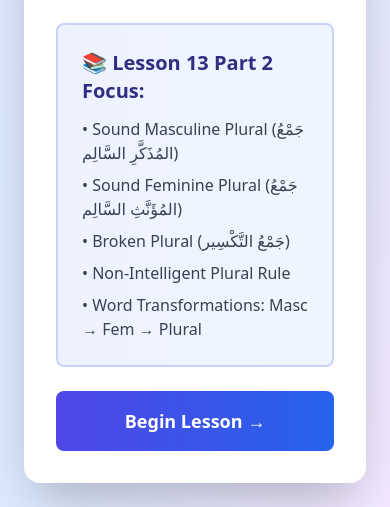
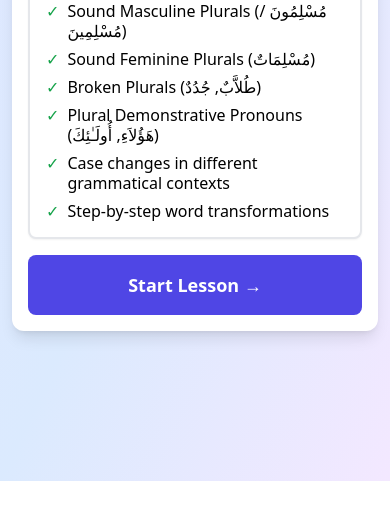
Before and after one commit to tetrasystems/Arabic-lesson, a plain HTML site: page lesson13_part2.html in a window 390 px wide. Shown: the part 363-870 px from the top of the page. After the commit the page ends 844 px from the top, so only its background shows below. Drawn offline with nearby package versions, Linux system fonts and the light colour scheme.

Commit message:
Add files via upload

```diff
--- a/lesson13_part2.html
+++ b/lesson13_part2.html
@@ -2,7 +2,7 @@
 <html lang="en" dir="ltr">
 <head>
   <meta charset="UTF-8">
-  <meta name="viewport" content="width=device-width, initial-scale=1.0">
+  <meta name="viewport" content="width=device-width, initial-scale=1.0, maximum-scale=1.0, user-scalable=no">
   <title>Arabic Grammar Teacher - Lesson 13 Part 2</title>
   <script src="https://cdn.tailwindcss.com"></script>
   <style>
@@ -10,16 +10,71 @@
       direction: rtl;
       text-align: right;
     }
+
+    /* Mobile optimizations */
+    * {
+      -webkit-tap-highlight-color: transparent;
+    }
+
+    body {
+      -webkit-font-smoothing: antialiased;
+      -moz-osx-font-smoothing: grayscale;
+    }
+
+    /* Larger touch targets for mobile */
+    button {
+      min-height: 48px;
+      touch-action: manipulation;
+    }
+
+    /* Smooth scrolling */
+    html {
+      scroll-behavior: smooth;
+    }
+
+    /* Prevent text size adjustment on orientation change */
+    body {
+      -webkit-text-size-adjust: 100%;
+      text-size-adjust: 100%;
+    }
+
+    /* Better spacing for mobile */
+    @media (max-width: 640px) {
+      .mobile-padding {
+        padding-left: 1rem !important;
+        padding-right: 1rem !important;
+      }
+
+      .mobile-text {
+        font-size: 1rem !important;
+      }
+
+      .mobile-title {
+        font-size: 1.5rem !important;
+      }
+
+      .mobile-arabic {
+        font-size: 2rem !important;
+      }
+
+      /* Make buttons easier to tap on mobile */
+      button {
+        min-height: 52px;
+        font-size: 1.05rem;
+        padding-top: 0.875rem;
+        padding-bottom: 0.875rem;
+      }
+    }
   </style>
 </head>
-<body class="bg-gradient-to-br from-indigo-100 via-blue-100 to-purple-100 min-h-screen p-6">
-  <div class="max-w-4xl mx-auto">
-    <div class="bg-white rounded-2xl shadow-2xl p-8">
-      <div class="mb-6 pb-4 border-b-2 border-gray-200">
-        <h1 class="text-3xl font-bold text-center text-indigo-900">
+<body class="bg-gradient-to-br from-indigo-100 via-blue-100 to-purple-100 min-h-screen">
+  <div class="max-w-4xl mx-auto px-3 sm:px-6 py-4 sm:py-6">
+    <div class="bg-white rounded-xl sm:rounded-2xl shadow-lg sm:shadow-2xl p-4 sm:p-8">
+      <div class="mb-4 sm:mb-6 pb-3 sm:pb-4 border-b-2 border-gray-200">
+        <h1 class="text-2xl sm:text-3xl font-bold text-center text-indigo-900 mobile-title">
           Madina Arabic - Lesson 13 Part 2
         </h1>
-        <p class="text-center text-gray-600 mt-2">Plurals & Transformations</p>
+        <p class="text-center text-gray-600 mt-2 text-sm sm:text-base">Plurals & Transformations</p>
       </div>
 
       <div id="app"></div>
@@ -198,39 +253,9 @@
               "فِي المَدْرَسَةِ - Prepositional phrase (in the school)"
             ],
             rules: [
-              "VERBAL sentence (starts with verb)",
-              "Direct object is ALWAYS accusative",
-              "Sound Masc. Plural: ـُونَ (nom) → ـِينَ (acc/gen)"
-            ]
-          }
-        },
-        {
-          arabic: "كُتُبُ الطُّلاَّبِ جَدِيدَةٌ",
-          transliteration: "kutubu at-tullābi jadīdatun",
-          english: "The students' books are new",
-          transforms: {
-            masc: "كِتَابٌ (kitābun) - a book",
-            plur: "كُتُبٌ (kutubun) - books",
-            adjMasc: "جَدِيدٌ (new - masc.)",
-            adjFem: "جَدِيدَةٌ (new - fem.)",
-            adjPlur: "جُدُدٌ (new - plural)",
-            steps: [
-              "كِتَابٌ (فِعَال) → كُتُبٌ (فُعُل) broken plural",
-              "NON-INTELLIGENT plural → FEMININE SINGULAR!",
-              "So: كُتُبٌ takes جَدِيدَةٌ (fem. sg) NOT جُدُدٌ!"
-            ]
-          },
-          analysis: {
-            type: "جُمْلَةٌ إِسْمِيَّةٌ (Nominal Sentence)",
-            parts: [
-              "كُتُبُ - Mubtada and Mudaaf - Marfoo' (NO tanween)",
-              "الطُّلاَّبِ - Mudaaf Ilayhi - Majroor (ـِ)",
-              "جَدِيدَةٌ - Khabar - FEMININE SINGULAR!"
-            ],
-            rules: [
-              "NON-INTELLIGENT broken plurals = FEMININE SINGULAR",
-              "كُتُب (books) takes جَدِيدَةٌ NOT جَدِيد or جُدُد",
-              "This is a fundamental Arabic rule!"
+              "Verb comes first in verbal sentences",
+              "Direct object is mansub (accusative)",
+              "Sound masc. plural: ـُونَ (nom) → ـِينَ (acc/gen)"
             ]
           }
         }
@@ -238,40 +263,70 @@
 
       quiz: [
         {
-          question: "What is the plural nominative form of مُسْلِم?",
-          options: ["مُسْلِمِينَ", "مُسْلِمُونَ", "مُسْلِمَاتٌ", "مُسْلِمٌ"],
+          question: "What is the plural form of مُسْلِمٌ (Muslim - masculine)?",
+          options: [
+            "مُسْلِمَاتٌ",
+            "مُسْلِمُونَ",
+            "مُسْلِمِينَ",
+            "مُسْلِمَةٌ"
+          ],
           correct: 1,
-          explanation: "مُسْلِمُونَ is the nominative form. Sound masculine plural: ـُونَ (nom)."
+          explanation: "مُسْلِمُونَ is the nominative form of the masculine plural. It uses the sound masculine plural pattern ـُونَ."
         },
         {
-          question: "How do you form feminine plural of مُسْلِمَة?",
-          options: ["Add ُونَ", "Remove ة, add َاتٌ", "Change to مُسْلِمِينَ", "Keep same"],
-          correct: 1,
-          explanation: "Remove ة and add ـَاتٌ. مُسْلِمَةٌ → مُسْلِمَاتٌ (sound feminine plural)."
+          question: "Which demonstrative pronoun is used for ALL plurals (both masculine and feminine)?",
+          options: [
+            "هَذَا",
+            "ذَلِكَ",
+            "هَؤُلاَءِ",
+            "تِلْكَ"
+          ],
+          correct: 2,
+          explanation: "هَؤُلاَءِ (haa'ulaa'i) is used for near plurals of both genders. For distant plurals, use أُولَـٰئِكَ."
         },
         {
-          question: "In accusative, what does مُعَلِّمُونَ become?",
-          options: ["مُعَلِّمُونَ", "مُعَلِّمِينَ", "مُعَلِّمَاتٌ", "مُعَلِّمٌ"],
+          question: "What happens to the sound masculine plural ending in the accusative case?",
+          options: [
+            "Changes to ـُونَ",
+            "Changes to ـِينَ",
+            "Stays as ـُونَ",
+            "Changes to ـَانِ"
+          ],
           correct: 1,
-          explanation: "مُعَلِّمِينَ. Sound masculine plural in acc/gen: ـُونَ → ـِينَ."
+          explanation: "Sound masculine plurals change from ـُونَ (nominative) to ـِينَ (accusative/genitive)."
         },
         {
-          question: "What is the broken plural of كِتَاب?",
-          options: ["كِتَابُونَ", "كِتَابَاتٌ", "كُتُبٌ", "كِتَابٌ"],
+          question: "How do you form the feminine plural of مُسْلِمَةٌ?",
+          options: [
+            "Add ُونَ",
+            "Remove ة and add ِينَ",
+            "Remove ة and add َاتٌ",
+            "Add ة"
+          ],
           correct: 2,
-          explanation: "كُتُبٌ is the broken plural. Pattern: كِتَاب (فِعَال) → كُتُب (فُعُل)."
+          explanation: "Remove the ة (taa marbuta) and add َاتٌ to form sound feminine plurals: مُسْلِمَةٌ → مُسْلِمَاتٌ"
         },
         {
-          question: "Which adjective for كُتُبٌ (books)?",
-          options: ["جَدِيدٌ (masc. sg)", "جَدِيدَةٌ (fem. sg)", "جُدُدٌ (plural)", "All correct"],
-          correct: 1,
-          explanation: "جَدِيدَةٌ! Non-intelligent broken plurals = FEMININE SINGULAR."
+          question: "What is a 'broken plural'?",
+          options: [
+            "A plural that is grammatically incorrect",
+            "A plural formed by adding ـُونَ or ـَاتٌ",
+            "A plural formed by changing the internal vowel pattern",
+            "A plural used only for objects"
+          ],
+          correct: 2,
+          explanation: "Broken plurals (جَمْعُ التَّكْسِير) change the internal structure: طَالِبٌ → طُلاَّبٌ"
         },
         {
-          question: "Demonstrative for ALL plurals?",
-          options: ["هَـٰذَا", "هَـٰذِهِ", "هَؤُلاَءِ", "هُمْ"],
-          correct: 2,
-          explanation: "هَؤُلاَءِ is used for both masculine and feminine plurals (near)."
+          question: "When a noun is definite (with ال), what happens to the tanween?",
+          options: [
+            "It stays the same",
+            "It is removed - only single vowel remains",
+            "It becomes a shadda",
+            "It changes to sukoon"
+          ],
+          correct: 1,
+          explanation: "Definite nouns drop tanween: طَالِبٌ (indefinite) → الطَّالِبُ (definite - no tanween)"
         }
       ]
     };
@@ -285,83 +340,102 @@
       showResults: false
     };
 
-    function playAudio(text) {
-      const utterance = new SpeechSynthesisUtterance(text);
-      utterance.lang = 'ar-SA';
-      utterance.rate = 0.65;
-      speechSynthesis.speak(utterance);
-    }
-
     function render() {
       const app = document.getElementById('app');
 
       if (state.currentSection === 'intro') {
         app.innerHTML = `
-          <div class="space-y-6">
-            <div class="text-center">
-              <h1 class="text-4xl font-bold text-indigo-900 mb-2" dir="rtl">${lesson13.title}</h1>
-              <h2 class="text-2xl text-gray-700 mb-4" dir="rtl">${lesson13.subtitle}</h2>
+          <div class="space-y-4 sm:space-y-6">
+            <div class="bg-gradient-to-r from-blue-100 to-indigo-100 p-4 sm:p-6 rounded-lg border-2 border-blue-300">
+              <h2 class="text-xl sm:text-2xl font-bold text-indigo-900 mb-3 mobile-title" dir="rtl">${lesson13.title}</h2>
+              <p class="text-base sm:text-lg text-gray-700 mb-2 mobile-text" dir="rtl">${lesson13.subtitle}</p>
             </div>
 
-            <div class="bg-gradient-to-r from-indigo-50 to-blue-50 p-6 rounded-lg border-2 border-indigo-200">
-              <h3 class="text-xl font-bold text-indigo-900 mb-3">📚 Lesson 13 Part 2 Focus:</h3>
-              <ul class="space-y-2 text-gray-700">
-                <li>• Sound Masculine Plural (جَمْعُ المُذَكَّرِ السَّالِم)</li>
-                <li>• Sound Feminine Plural (جَمْعُ المُؤَنَّثِ السَّالِم)</li>
-                <li>• Broken Plural (جَمْعُ التَّكْسِير)</li>
-                <li>• Non-Intelligent Plural Rule</li>
-                <li>• Word Transformations: Masc → Fem → Plural</li>
+            <div class="bg-white p-4 sm:p-6 rounded-lg border-2 border-gray-200 shadow-sm mobile-padding">
+              <h3 class="text-lg sm:text-xl font-bold text-gray-800 mb-3 sm:mb-4">📚 What You'll Learn:</h3>
+              <ul class="space-y-2 sm:space-y-3 text-sm sm:text-base mobile-text">
+                <li class="flex items-start">
+                  <span class="text-green-600 mr-2 flex-shrink-0">✓</span>
+                  <span>Sound Masculine Plurals (مُسْلِمُونَ / مُسْلِمِينَ)</span>
+                </li>
+                <li class="flex items-start">
+                  <span class="text-green-600 mr-2 flex-shrink-0">✓</span>
+                  <span>Sound Feminine Plurals (مُسْلِمَاتٌ)</span>
+                </li>
+                <li class="flex items-start">
+                  <span class="text-green-600 mr-2 flex-shrink-0">✓</span>
+                  <span>Broken Plurals (طُلاَّبٌ, جُدُدٌ)</span>
+                </li>
+                <li class="flex items-start">
+                  <span class="text-green-600 mr-2 flex-shrink-0">✓</span>
+                  <span>Plural Demonstrative Pronouns (هَؤُلاَءِ, أُولَـٰئِكَ)</span>
+                </li>
+                <li class="flex items-start">
+                  <span class="text-green-600 mr-2 flex-shrink-0">✓</span>
+                  <span>Case changes in different grammatical contexts</span>
+                </li>
+                <li class="flex items-start">
+                  <span class="text-green-600 mr-2 flex-shrink-0">✓</span>
+                  <span>Step-by-step word transformations</span>
+                </li>
               </ul>
             </div>
 
-            <button onclick="changeSection('lesson')" class="w-full bg-gradient-to-r from-indigo-600 to-blue-600 text-white py-4 px-6 rounded-lg font-bold text-lg hover:from-indigo-700 hover:to-blue-700">
-              Begin Lesson →
+            <button onclick="changeSection('lesson')" class="w-full bg-indigo-600 text-white py-4 px-6 rounded-lg font-bold text-lg hover:bg-indigo-700">
+              Start Lesson →
             </button>
           </div>
         `;
       } else if (state.currentSection === 'lesson') {
         const sentence = lesson13.sentences[state.currentSentence];
+
         app.innerHTML = `
-          <div class="space-y-6">
-            <div class="bg-white p-6 rounded-lg border-2 border-indigo-200 shadow-lg">
-              <div class="text-center mb-4">
-                <span class="text-sm text-gray-500">Sentence ${state.currentSentence + 1} of ${lesson13.sentences.length}</span>
-              </div>
-
-              <div class="bg-gradient-to-r from-amber-50 to-yellow-50 p-8 rounded-lg mb-4">
-                <p class="text-5xl mb-4 text-center" dir="rtl">${sentence.arabic}</p>
-                <div class="flex justify-center">
-                  <button onclick="playAudio('${sentence.arabic}')" class="bg-green-600 text-white px-6 py-3 rounded-full hover:bg-green-700 flex items-center gap-2">
-                    🔊 Listen
-                  </button>
+          <div class="space-y-4 sm:space-y-6">
+            <div class="flex items-center justify-between mb-3 sm:mb-4">
+              <span class="text-xs sm:text-sm text-gray-600 font-semibold">
+                Sentence ${state.currentSentence + 1} of ${lesson13.sentences.length}
+              </span>
+              <div class="bg-gray-200 rounded-full h-2 w-32 sm:w-48">
+                <div class="bg-indigo-600 h-2 rounded-full transition-all" style="width: ${((state.currentSentence + 1) / lesson13.sentences.length) * 100}%"></div>
               </div>
             </div>
 
-              <p class="text-xl text-gray-600 italic mb-2 text-center">${sentence.transliteration}</p>
-              <p class="text-2xl font-semibold text-green-700 mb-4 text-center">${sentence.english}</p>
+            <div class="bg-gradient-to-r from-indigo-50 to-blue-50 p-4 sm:p-6 rounded-lg border-2 border-indigo-200 shadow-md mobile-padding">
+              <div class="text-center space-y-3 sm:space-y-4">
+                <p class="text-3xl sm:text-4xl md:text-5xl font-bold text-indigo-900 mobile-arabic" dir="rtl">
+                  ${sentence.arabic}
+                </p>
+                <p class="text-base sm:text-lg text-gray-600 italic mobile-text">
+                  ${sentence.transliteration}
+                </p>
+                <p class="text-lg sm:text-xl text-gray-800 font-semibold mobile-text">
+                  ${sentence.english}
+                </p>
+              </div>
+            </div>
 
-              <div class="flex gap-2 mb-4">
-                <button onclick="toggleTransforms()" class="flex-1 bg-blue-600 text-white py-3 px-6 rounded-lg font-bold hover:bg-blue-700">
+            <div class="flex flex-col sm:flex-row gap-3">
+              <button onclick="toggleTransforms()" class="flex-1 bg-indigo-600 text-white py-3 px-4 rounded-lg font-bold hover:bg-indigo-700">
                 ${state.showTransforms ? 'Hide' : 'Show'} Transformations
               </button>
-                <button onclick="toggleAnalysis()" class="flex-1 bg-purple-600 text-white py-3 px-6 rounded-lg font-bold hover:bg-purple-700">
+              <button onclick="toggleAnalysis()" class="flex-1 bg-purple-600 text-white py-3 px-4 rounded-lg font-bold hover:bg-purple-700">
                 ${state.showAnalysis ? 'Hide' : 'Show'} Analysis
               </button>
             </div>
 
             ${state.showTransforms ? `
-                <div class="bg-blue-50 p-6 rounded-lg border-2 border-blue-200 mb-4">
+              <div class="bg-blue-50 p-4 sm:p-6 rounded-lg border-2 border-blue-200 mb-4">
                 <h3 class="font-bold text-blue-900 mb-3 text-xl">Word Transformations:</h3>
                 <div class="space-y-3">
                   ${Object.entries(sentence.transforms).map(([key, value]) => {
                     if (key === 'steps') {
-                        return `<div class="bg-white p-4 rounded-lg">
+                      return `<div class="bg-white p-3 sm:p-4 rounded-lg">
                         <p class="font-bold text-blue-800 mb-2">Step-by-Step:</p>
-                          ${value.map(step => `<p class="text-gray-700 mb-1" dir="rtl">→ ${step}</p>`).join('')}
+                        ${value.map(step => `<p class="text-gray-700 mb-2" dir="rtl">→ ${step}</p>`).join('')}
                       </div>`;
                     }
-                      return `<div class="bg-white p-3 rounded">
-                        <p class="text-sm font-semibold text-blue-700">${key}:</p>
+                    return `<div class="bg-white p-3 rounded-lg">
+                      <p class="text-sm font-semibold text-blue-700 mb-1">${key}:</p>
                       <p class="text-lg" dir="rtl">${value}</p>
                     </div>`;
                   }).join('')}
@@ -370,7 +444,7 @@
             ` : ''}
 
             ${state.showAnalysis ? `
-                <div class="bg-purple-50 p-6 rounded-lg border-2 border-purple-200 space-y-4">
+              <div class="bg-purple-50 p-4 sm:p-6 rounded-lg border-2 border-purple-200 space-y-4">
                 <div class="bg-white p-4 rounded-lg">
                   <h3 class="font-bold text-purple-900 mb-2">Sentence Type:</h3>
                   <p class="text-gray-700" dir="rtl">${sentence.analysis.type}</p>
@@ -394,19 +468,19 @@
                 </div>
               </div>
             ` : ''}
-            </div>
 
-            <div class="flex justify-between">
-              <button onclick="prevSentence()" ${state.currentSentence === 0 ? 'disabled' : ''} class="bg-gray-300 text-gray-700 py-2 px-6 rounded-lg font-bold hover:bg-gray-400 disabled:opacity-50">
+            <div class="flex flex-col sm:flex-row justify-between gap-3 pt-4">
+              <button onclick="prevSentence()" ${state.currentSentence === 0 ? 'disabled' : ''}
+                class="w-full sm:w-auto bg-gray-300 text-gray-700 py-2 px-6 rounded-lg font-bold hover:bg-gray-400 disabled:opacity-50">
                 ← Previous
               </button>
 
               ${state.currentSentence < lesson13.sentences.length - 1 ? `
-                <button onclick="nextSentence()" class="bg-indigo-600 text-white py-2 px-6 rounded-lg font-bold hover:bg-indigo-700">
+                <button onclick="nextSentence()" class="w-full sm:w-auto bg-indigo-600 text-white py-2 px-6 rounded-lg font-bold hover:bg-indigo-700">
                   Next →
                 </button>
               ` : `
-                <button onclick="changeSection('quiz')" class="bg-green-600 text-white py-2 px-6 rounded-lg font-bold hover:bg-green-700">
+                <button onclick="changeSection('quiz')" class="w-full sm:w-auto bg-green-600 text-white py-2 px-6 rounded-lg font-bold hover:bg-green-700">
                   Quiz 🏆
                 </button>
               `}
@@ -419,13 +493,15 @@
         ).length;
 
         app.innerHTML = `
-          <div class="space-y-6">
+          <div class="space-y-4 sm:space-y-6">
             <div class="bg-white p-6 rounded-lg border-2 border-orange-200 shadow-lg">
               <h2 class="text-2xl font-bold text-orange-900 mb-4">🏆 Lesson 13 Part 2 Quiz</h2>
 
               ${lesson13.quiz.map((q, qIdx) => `
                 <div class="mb-6 p-4 bg-gray-50 rounded-lg">
-                  <p class="font-semibold text-gray-800 mb-3">${qIdx + 1}. ${q.question}</p>
+                  <p class="font-semibold text-gray-800 mb-3">
+                    ${qIdx + 1}. ${q.question}
+                  </p>
                   <div class="space-y-2">
                     ${q.options.map((option, oIdx) => `
                       <button onclick="answerQuestion(${qIdx}, ${oIdx})"
@@ -449,14 +525,17 @@
                   </div>
                   ${state.showResults ? `
                     <div class="mt-3 p-3 bg-blue-50 rounded-lg border border-blue-200">
-                      <p class="text-sm text-blue-900"><strong>Explanation:</strong> ${q.explanation}</p>
+                      <p class="text-sm text-blue-900">
+                        <strong>Explanation:</strong> ${q.explanation}
+                      </p>
                     </div>
                   ` : ''}
                 </div>
               `).join('')}
 
               ${!state.showResults ? `
-                <button onclick="submitQuiz()" ${Object.keys(state.quizAnswers).length < lesson13.quiz.length ? 'disabled' : ''}
+                <button onclick="submitQuiz()"
+                  ${Object.keys(state.quizAnswers).length < lesson13.quiz.length ? 'disabled' : ''}
                   class="w-full bg-orange-600 text-white py-3 px-6 rounded-lg font-bold hover:bg-orange-700 disabled:opacity-50">
                   Submit Quiz
                 </button>
@@ -470,7 +549,7 @@
                       ${score === lesson13.quiz.length ? '🎉 Perfect!' : score >= 4 ? '👏 Great!' : '📚 Keep practicing!'}
                     </p>
                   </div>
-                  <button onclick="resetLesson()" class="bg-indigo-600 text-white py-3 px-6 rounded-lg font-bold hover:bg-indigo-700">
+                  <button onclick="resetLesson()" class="w-full bg-indigo-600 text-white py-3 px-6 rounded-lg font-bold hover:bg-indigo-700">
                     Review Lesson
                   </button>
                 </div>
@@ -484,6 +563,7 @@
     function changeSection(section) {
       state.currentSection = section;
       render();
+      window.scrollTo({ top: 0, behavior: 'smooth' });
     }
 
     function nextSentence() {
@@ -492,6 +572,7 @@
         state.showAnalysis = false;
         state.showTransforms = false;
         render();
+        window.scrollTo({ top: 0, behavior: 'smooth' });
       }
     }
 
@@ -501,6 +582,7 @@
         state.showAnalysis = false;
         state.showTransforms = false;
         render();
+        window.scrollTo({ top: 0, behavior: 'smooth' });
       }
     }
 
@@ -524,6 +606,7 @@
     function submitQuiz() {
       state.showResults = true;
       render();
+      window.scrollTo({ top: 0, behavior: 'smooth' });
     }
 
     function resetLesson() {
@@ -536,6 +619,7 @@
         showResults: false
       };
       render();
+      window.scrollTo({ top: 0, behavior: 'smooth' });
     }
 
     // Initial render
```
Lines whose indentation alone changed are shown as unchanged.
